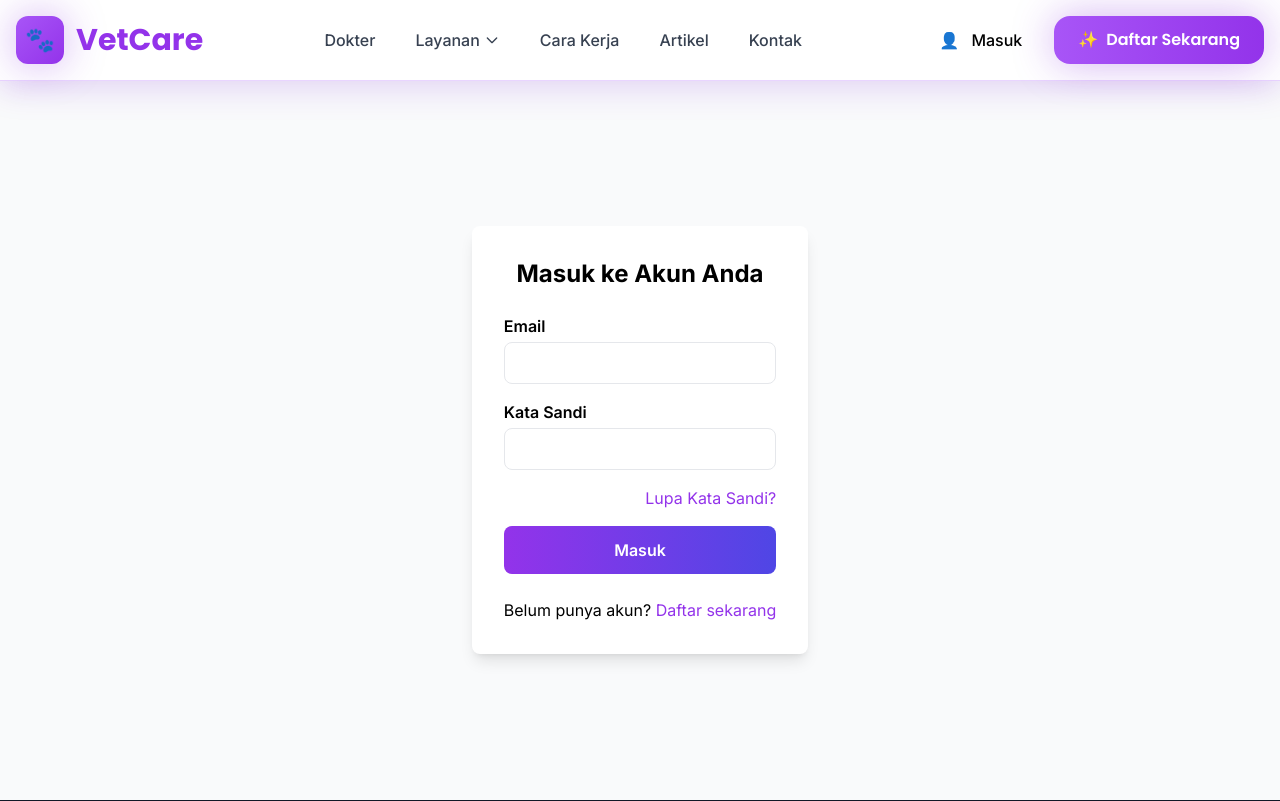
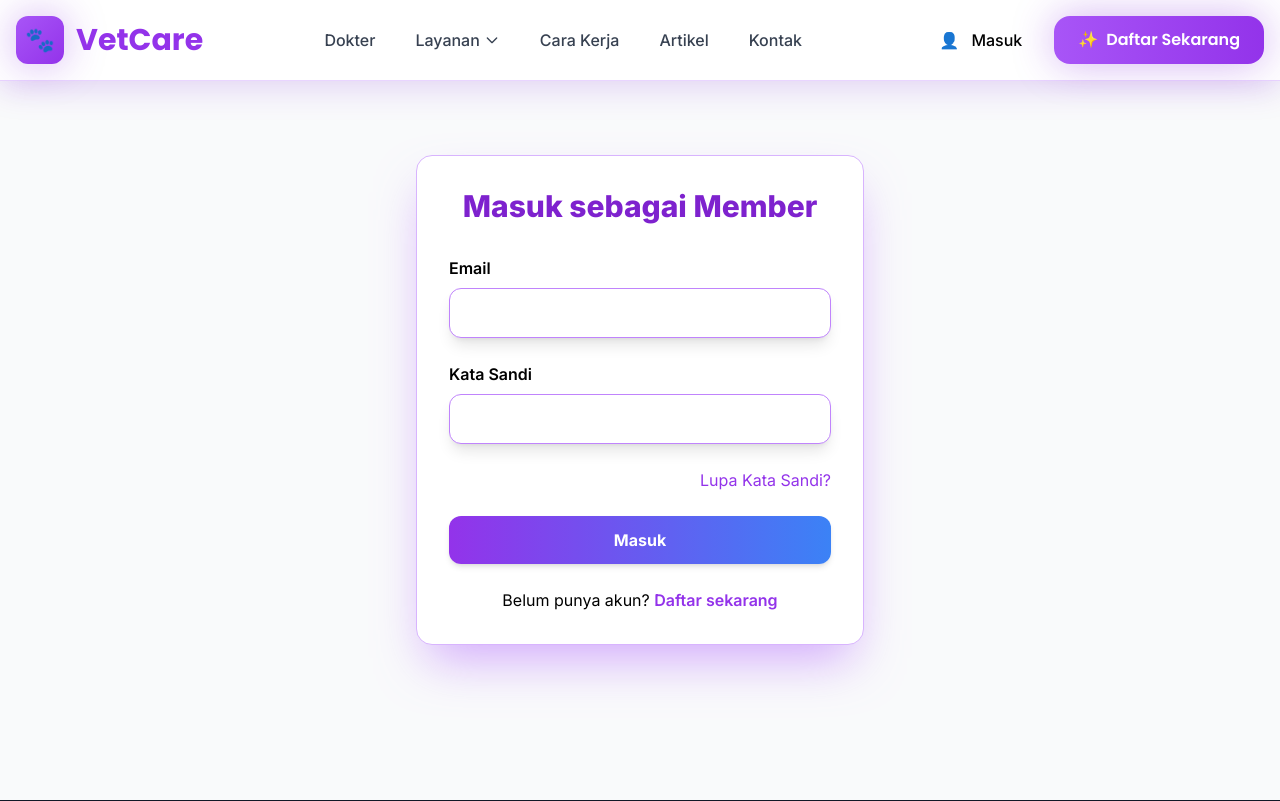
Before and after one commit to ZFL01/Vetcare, a PHP site: page /index.php?route=auth in a window 1280 px wide. Shown: the top 801 px of the page. Run offline with PHP 8.4, Linux system fonts and the light colour scheme; some libraries are stand-ins or nearby versions.

Commit message:
perubahan tampilan dari ipul

```diff
--- a/pages/auth.php
+++ b/pages/auth.php
@@ -13,104 +13,117 @@ require_once 'includes/database.php'; // Sesuaikan path ini jika perlu
 $action = isset($_GET['action']) ? $_GET['action'] : 'login';
 $message = '';
 $messageType = '';
-function showLoginForm($message = '', $messageType = '')
-{
+function showLoginForm($message = '', $messageType = '', $role = 'member') {
+    $roleTitle = ucfirst($role);
     ?>
-    <div class="max-w-md mx-auto p-8 bg-white rounded-lg shadow-lg mt-20">
-        <h2 class="text-2xl font-bold mb-6 text-center">Masuk ke Akun Anda</h2>
+    <div class="max-w-md w-full bg-white p-8 rounded-2xl shadow-2xl shadow-purple-400/70 border border-purple-300">
+        <h2 class="text-3xl font-extrabold text-center text-purple-700 mb-8">Masuk sebagai <?php echo $roleTitle; ?></h2>
         <?php if ($message): ?>
             <div class="mb-4 text-center text-<?php echo $messageType === 'error' ? 'red-600' : 'green-600'; ?>">
                 <?php echo htmlspecialchars($message); ?>
             </div>
         <?php endif; ?>
-        <form method="POST" action="?route=auth&action=login">
-            <div class="mb-4">
-                <label for="email" class="block mb-1 font-semibold">Email</label>
+        <form method="POST" action="?route=auth&action=login" class="space-y-6">
+            <div>
+                <label for="email" class="block mb-2 font-semibold">Email</label>
                 <input type="email" id="email" name="email" required
-                    class="w-full px-4 py-2 border rounded-lg focus:outline-none focus:ring-2 focus:ring-purple-600" />
+                    class="w-full px-4 py-3 border border-purple-400 rounded-xl shadow-lg shadow-purple-300/70
+                    focus:outline-none focus:ring-4 focus:ring-purple-500/70" />
             </div>
-            <div class="mb-4">
-                <label for="password" class="block mb-1 font-semibold">Kata Sandi</label>
+            <div>
+                <label for="password" class="block mb-2 font-semibold">Kata Sandi</label>
                 <input type="password" id="password" name="password" required
-                    class="w-full px-4 py-2 border rounded-lg focus:outline-none focus:ring-2 focus:ring-purple-600" />
+                    class="w-full px-4 py-3 border border-purple-400 rounded-xl shadow-lg shadow-purple-300/70
+                    focus:outline-none focus:ring-4 focus:ring-purple-500/70" />
             </div>
-            <div class="mb-4 text-right">
+            <div class="text-right">
                 <a href="?route=auth&action=forgot" class="text-purple-600 hover:underline">Lupa Kata Sandi?</a>
             </div>
             <button type="submit"
-                class="w-full bg-gradient-to-r from-purple-600 to-indigo-600 text-white py-3 rounded-lg font-semibold hover:from-indigo-700 hover:to-purple-700 transition-all duration-300">Masuk</button>
+                class="w-full bg-gradient-to-r from-purple-600 to-blue-500 text-white font-bold py-3 rounded-xl
+                hover:from-purple-700 hover:to-blue-600 transition-none shadow-md">
+                Masuk
+            </button>
         </form>
-        <p class="mt-6 text-center">
-            Belum punya akun? <a href="?route=auth&action=register" class="text-purple-600 hover:underline">Daftar
-                sekarang</a>
+        <p class="text-center mt-6">
+            Belum punya akun? <a href="?route=auth&action=register" class="text-purple-600 font-semibold hover:underline">Daftar sekarang</a>
         </p>
     </div>
     <?php
 }
 
-function showRegisterForm($message = '', $messageType = '')
-{
+function showRegisterForm($message = '', $messageType = '', $role = 'member') {
+    $roleTitle = ucfirst($role);
     ?>
-    <div class="max-w-md mx-auto p-8 bg-white rounded-lg shadow-lg mt-20">
-        <h2 class="text-2xl font-bold mb-6 text-center">Daftar Akun Baru</h2>
+    <div class="max-w-md w-full bg-white p-8 rounded-2xl shadow-2xl shadow-purple-400/70 border border-purple-300">
+        <h2 class="text-3xl font-extrabold text-center text-purple-700 mb-8">Daftar sebagai <?php echo $roleTitle; ?></h2>
         <?php if ($message): ?>
             <div class="mb-4 text-center text-<?php echo $messageType === 'error' ? 'red-600' : 'green-600'; ?>">
                 <?php echo htmlspecialchars($message); ?>
             </div>
         <?php endif; ?>
-        <form method="POST" action="?route=auth&action=register">
-            <div class="mb-4">
-                <label for="name" class="block mb-1 font-semibold">Nama Lengkap</label>
+        <form method="POST" action="?route=auth&action=register" class="space-y-6">
+            <div>
+                <label for="name" class="block mb-2 font-semibold">Nama Lengkap</label>
                 <input type="text" id="name" name="name" required
-                    class="w-full px-4 py-2 border rounded-lg focus:outline-none focus:ring-2 focus:ring-purple-600" />
+                    class="w-full px-4 py-3 border border-purple-400 rounded-xl shadow-lg shadow-purple-300/70
+                    focus:outline-none focus:ring-4 focus:ring-purple-500/70" />
             </div>
-            <div class="mb-4">
-                <label for="email" class="block mb-1 font-semibold">Email</label>
+            <div>
+                <label for="email" class="block mb-2 font-semibold">Email</label>
                 <input type="email" id="email" name="email" required
-                    class="w-full px-4 py-2 border rounded-lg focus:outline-none focus:ring-2 focus:ring-purple-600" />
+                    class="w-full px-4 py-3 border border-purple-400 rounded-xl shadow-lg shadow-purple-300/70
+                    focus:outline-none focus:ring-4 focus:ring-purple-500/70" />
             </div>
-            <div class="mb-4">
-                <label for="password" class="block mb-1 font-semibold">Kata Sandi</label>
+            <div>
+                <label for="password" class="block mb-2 font-semibold">Kata Sandi</label>
                 <input type="password" id="password" name="password" required
-                    class="w-full px-4 py-2 border rounded-lg focus:outline-none focus:ring-2 focus:ring-purple-600" />
+                    class="w-full px-4 py-3 border border-purple-400 rounded-xl shadow-lg shadow-purple-300/70
+                    focus:outline-none focus:ring-4 focus:ring-purple-500/70" />
             </div>
-            <div class="mb-4">
-                <label for="password_confirm" class="block mb-1 font-semibold">Konfirmasi Kata Sandi</label>
+            <div>
+                <label for="password_confirm" class="block mb-2 font-semibold">Konfirmasi Kata Sandi</label>
                 <input type="password" id="password_confirm" name="password_confirm" required
-                    class="w-full px-4 py-2 border rounded-lg focus:outline-none focus:ring-2 focus:ring-purple-600" />
+                    class="w-full px-4 py-3 border border-purple-400 rounded-xl shadow-lg shadow-purple-300/70
+                    focus:outline-none focus:ring-4 focus:ring-purple-500/70" />
             </div>
             <button type="submit"
-                class="w-full bg-gradient-to-r from-purple-600 to-indigo-600 text-white py-3 rounded-lg font-semibold hover:from-indigo-700 hover:to-purple-700 transition-all duration-300">Daftar</button>
+                class="w-full bg-gradient-to-r from-purple-600 to-blue-500 text-white font-bold py-3 rounded-xl
+                hover:from-purple-700 hover:to-blue-600 transition-none shadow-md">
+                Daftar
+            </button>
         </form>
-        <p class="mt-6 text-center">
-            Sudah punya akun? <a href="?route=auth&action=login" class="text-purple-600 hover:underline">Masuk di sini</a>
+        <p class="text-center mt-6">
+            Sudah punya akun? <a href="?route=auth&action=login" class="text-purple-600 font-semibold hover:underline">Masuk di sini</a>
         </p>
     </div>
     <?php
 }
 
-function showForgotPasswordForm($message = '', $messageType = '')
-{
+function showForgotPasswordForm($message = '', $messageType = '') {
     ?>
-    <div class="max-w-md mx-auto p-8 bg-white rounded-lg shadow-lg mt-20">
-        <h2 class="text-2xl font-bold mb-6 text-center">Lupa Kata Sandi</h2>
+    <div class="max-w-md w-full bg-white p-8 rounded-2xl shadow-2xl shadow-purple-400/70 border border-purple-300">
+        <h2 class="text-3xl font-extrabold text-center text-purple-700 mb-8">Lupa Kata Sandi</h2>
         <?php if ($message): ?>
             <div class="mb-4 text-center text-<?php echo $messageType === 'error' ? 'red-600' : 'green-600'; ?>">
                 <?php echo htmlspecialchars($message); ?>
             </div>
         <?php endif; ?>
-        <form method="POST" action="?route=auth&action=forgot">
-            <div class="mb-4">
-                <label for="email" class="block mb-1 font-semibold">Masukkan Email Anda</label>
+        <form method="POST" action="?route=auth&action=forgot" class="space-y-6">
+            <div>
+                <label for="email" class="block mb-2 font-semibold">Masukkan Email Anda</label>
                 <input type="email" id="email" name="email" required
-                    class="w-full px-4 py-2 border rounded-lg focus:outline-none focus:ring-2 focus:ring-purple-600" />
+                    class="w-full px-4 py-3 border border-purple-400 rounded-xl shadow-lg shadow-purple-300/70
+                    focus:outline-none focus:ring-4 focus:ring-purple-500/70" />
             </div>
             <button type="submit"
-                class="w-full bg-gradient-to-r from-purple-600 to-indigo-600 text-white py-3 rounded-lg font-semibold hover:from-indigo-700 hover:to-purple-700 transition-all duration-300">Kirim
-                Link Reset</button>
+                class="w-full bg-gradient-to-r from-purple-600 to-blue-500 text-white font-bold py-3 rounded-xl
+                hover:from-purple-700 hover:to-blue-600 transition-none shadow-md">
+                Kirim Link Reset
+            </button>
         </form>
-        <p class="mt-6 text-center">
-            Kembali ke <a href="?route=auth&action=login" class="text-purple-600 hover:underline">Masuk</a>
+        <p class="text-center mt-6">
+            Kembali ke <a href="?route=auth&action=login" class="text-purple-600 font-semibold hover:underline">Masuk</a>
         </p>
     </div>
     <?php
```
